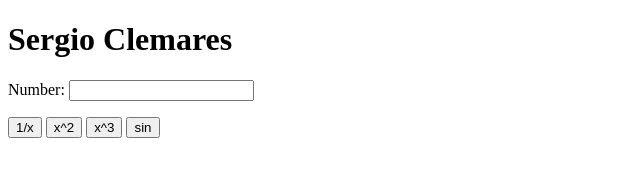
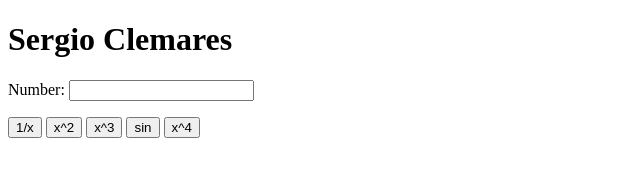
Before and after one commit to seclgo/my_calculator_2, a plain HTML site: page index.html in a window 1280 px wide. Shown: the full height of the page, 0-640 px from the left. Drawn offline with Linux system fonts and the light colour scheme.

Commit message:
x^4 button

```diff
--- a/index.html
+++ b/index.html
@@ -1,3 +1,4 @@
+<!DOCTYPE html>
 <!DOCTYPE html>
 <html>
 	<head>
@@ -5,6 +6,7 @@
 		<meta charset="utf-8">
 	</head>
 	<body>
+
 		<h1>Sergio Clemares</h1>
 		Number:
 		<input type="text" id="n1">
@@ -12,13 +14,18 @@
 			<button onclick="inverse()"> 1/x </button>
 			<button onclick="square()"> x^2 </button>
 			<button onclick="cube()"> x^3 </button>
+
 			<button onclick="sine()"> sin </button>
+
+			<button onclick="power_4()"> x^4</button>
+
 		</p>
 		<script type="text/javascript">
 			function cube() {
 				var num = document.getElementById("n1");
 				num.value = Math.pow(num.value, 3);
 			}
+
 
 			function square() {
 				var num = document.getElementById("n1");
@@ -33,6 +40,11 @@
 				var num = document.getElementById("n1");
 				num.value = Math.sin(num.value);
 			}
+
+			function power_4() {
+				var num = document.getElementById("n1");
+				num.value = Math.pow(num.value, 4);
+			}
 		</script>
 	</body>
 </html>
```
